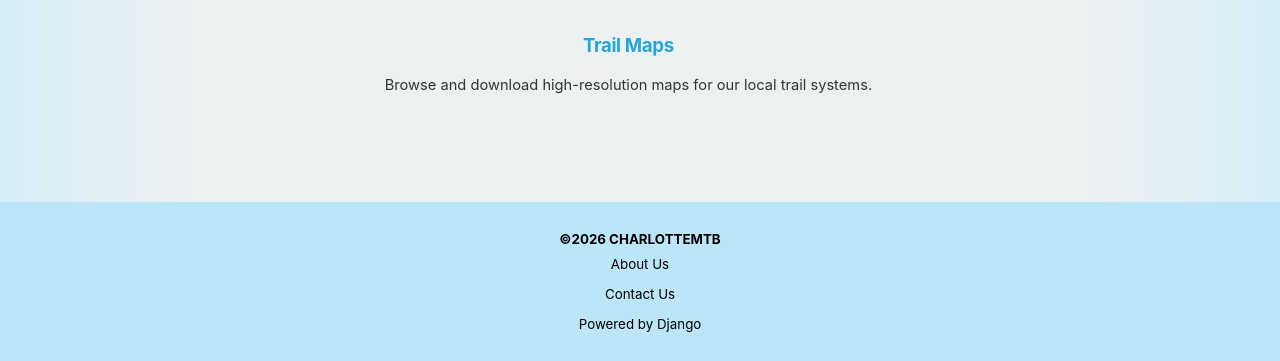
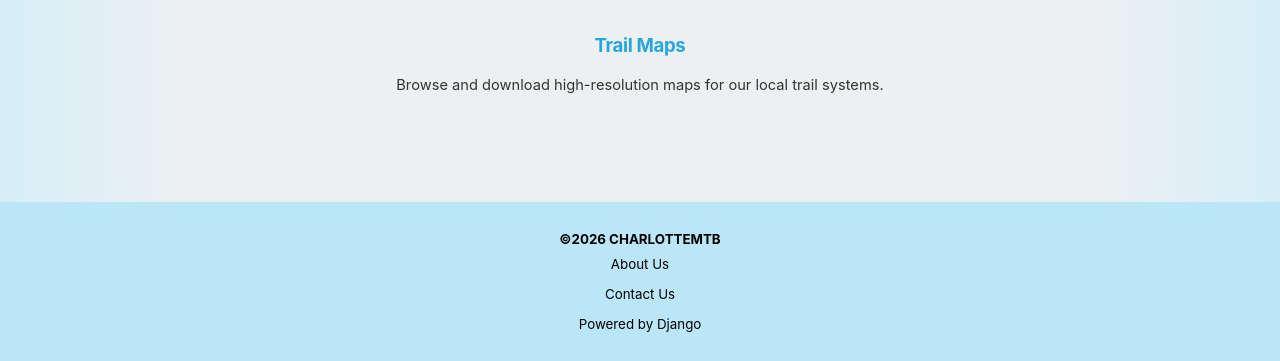
Before and after one commit to protogenoserebos/MTB_Master, a Django app: page /trailmaps/ in a window 1280 px wide. Shown: the part 176-537 px from the top of the page. Run offline with Django 5.2, Linux system fonts and the light colour scheme; data that the repository does not hold is empty; some libraries are stand-ins or nearby versions.

Commit message:
fix map header alignment

```diff
--- a/NCMTB/templates/trailmaps.html
+++ b/NCMTB/templates/trailmaps.html
@@ -133,7 +133,7 @@
 }
 </style>
 
-<section class="card-intro">
+<section>
     <h2 style="font-size:14pt;font-weight:bold;margin-top:25px;text-align:center;">Trail Maps</h2>
     <p style="text-align: center;">Browse and download high-resolution maps for our local trail systems.</p>
 </section>
```
